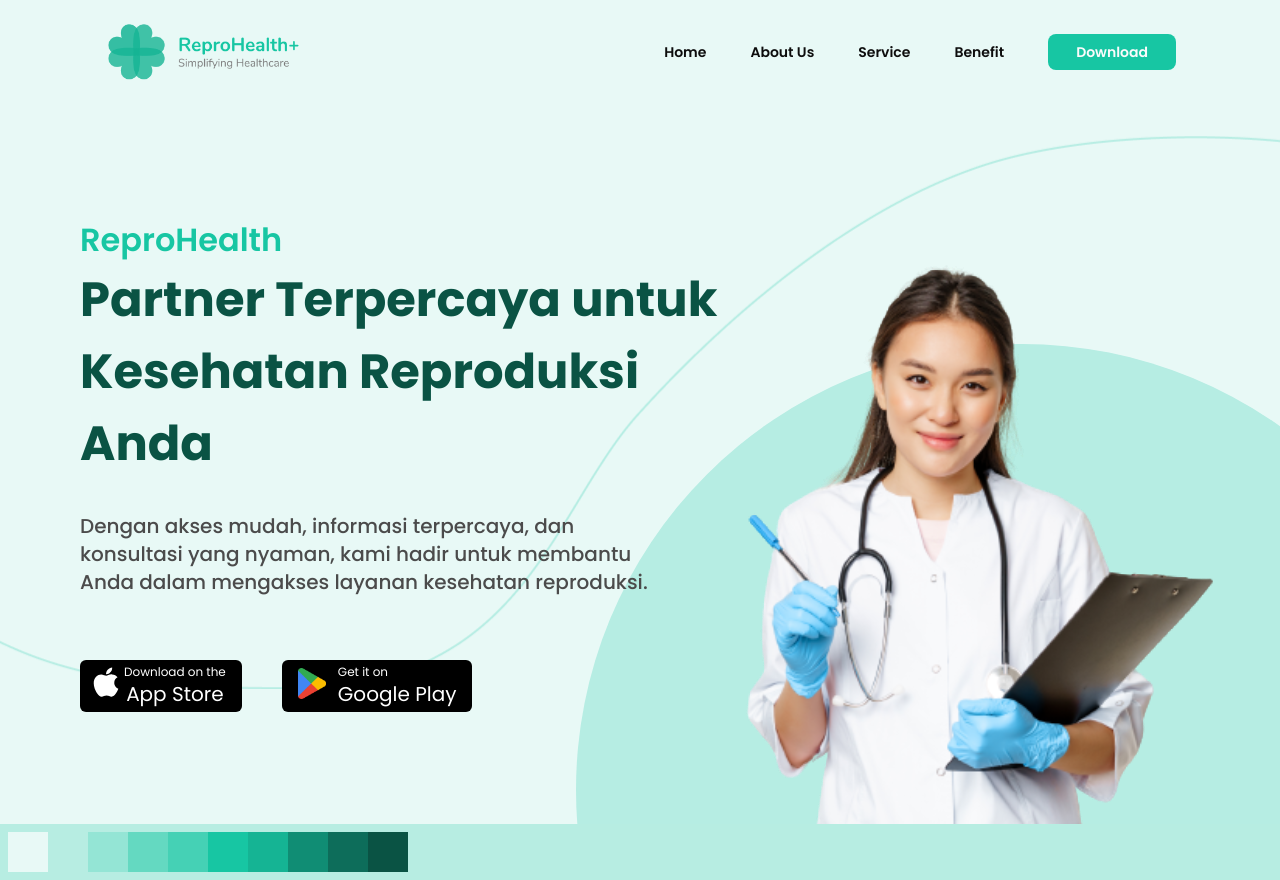
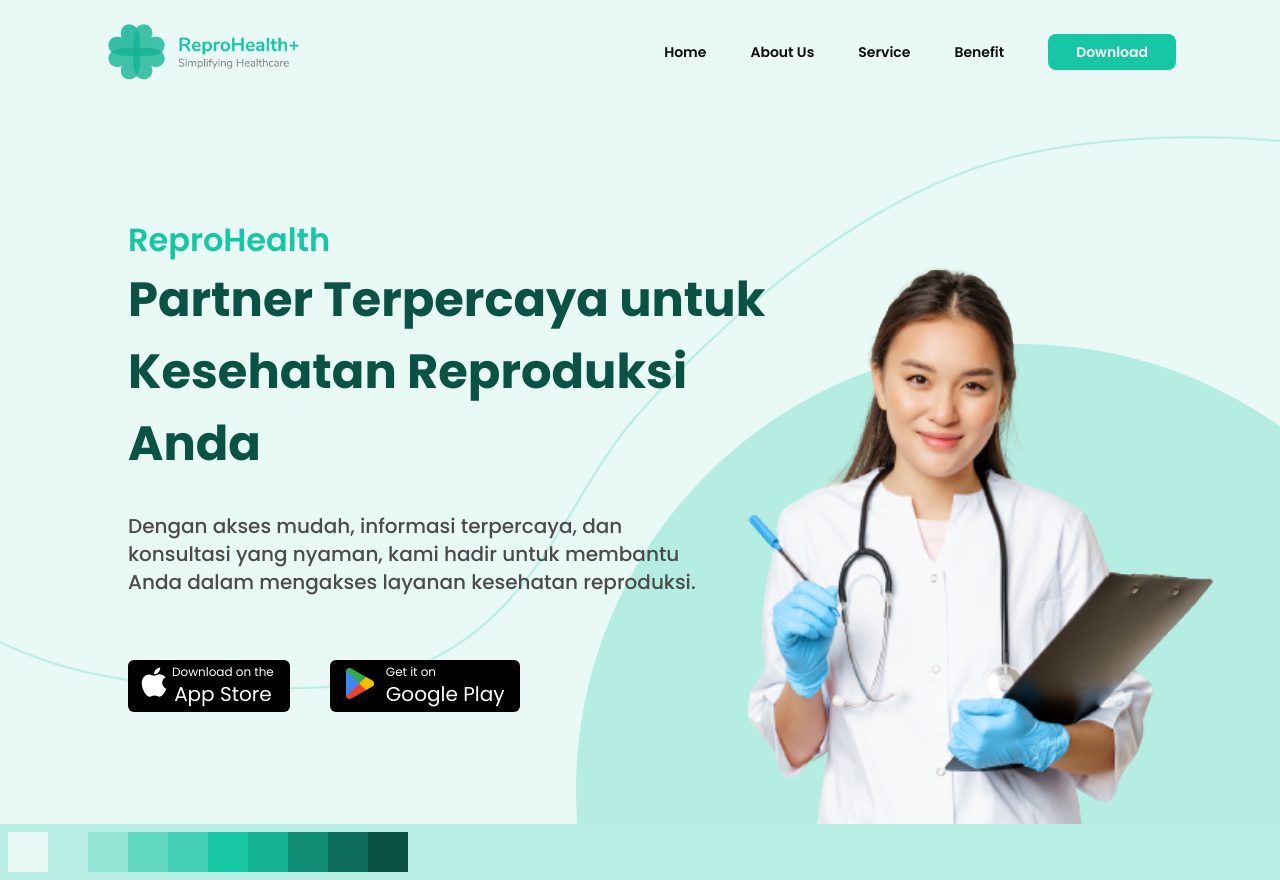
Before and after one commit to team-capstone-1/fe-repro-health, a React (Vite) app: page / in a window 1280 px wide. Built offline with nearby package versions, Linux system fonts and the light colour scheme; the HTML template or start-up script is replaced by a standard one.

Commit message:
refactor: adjust container padding

```diff
--- a/tailwind.config.js
+++ b/tailwind.config.js
@@ -4,11 +4,11 @@ export default {
   theme: {
     container: {
       padding: {
-        DEFAULT: "9.75rem",
-        sm: "2rem",
-        lg: "4rem",
-        xl: "5rem",
-        "2xl": "6rem",
+        DEFAULT: "0.5rem",
+        sm: "3rem",
+        lg: "5.5rem",
+        xl: "8rem",
+        "2xl": "10.5rem",
       },
     },
 
```
